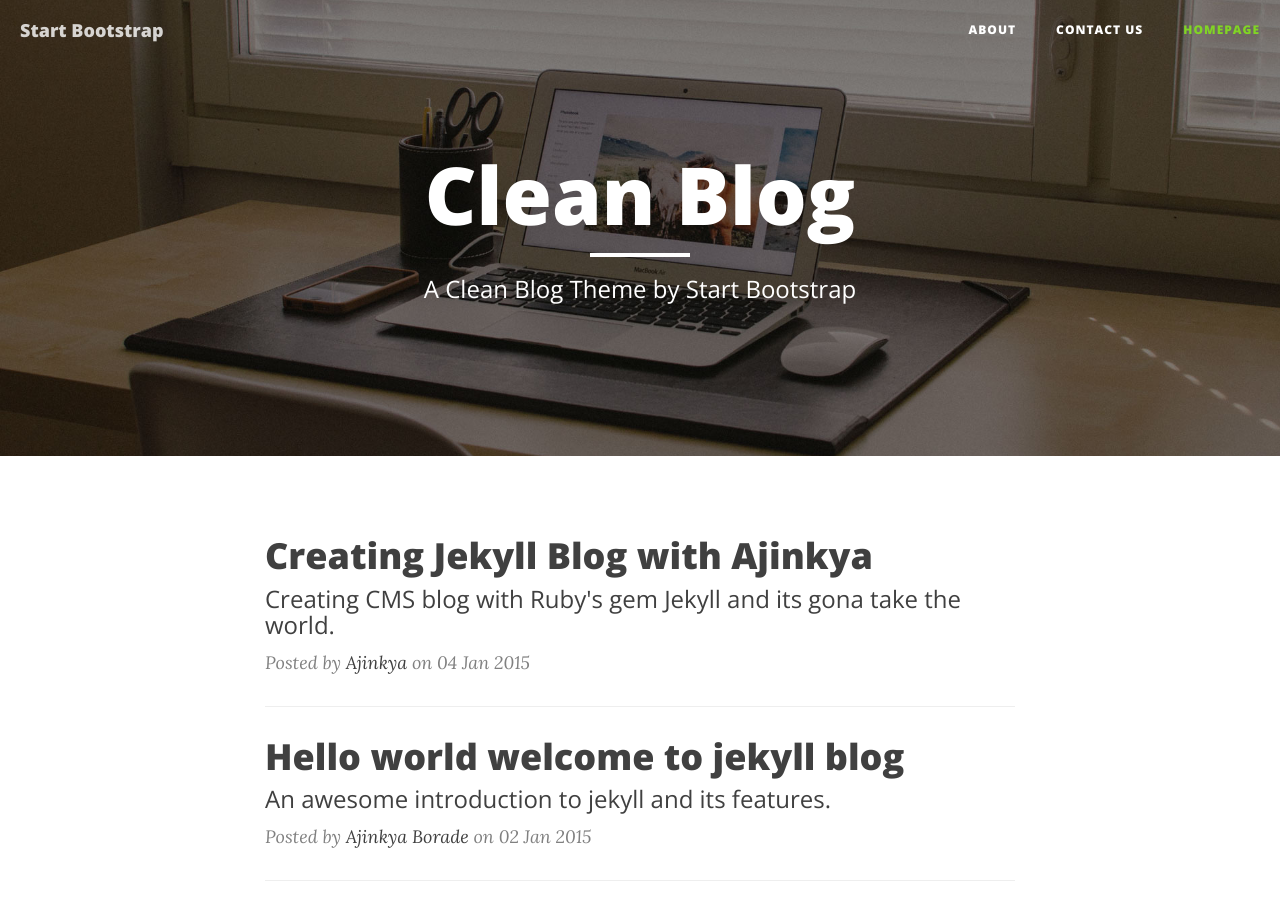
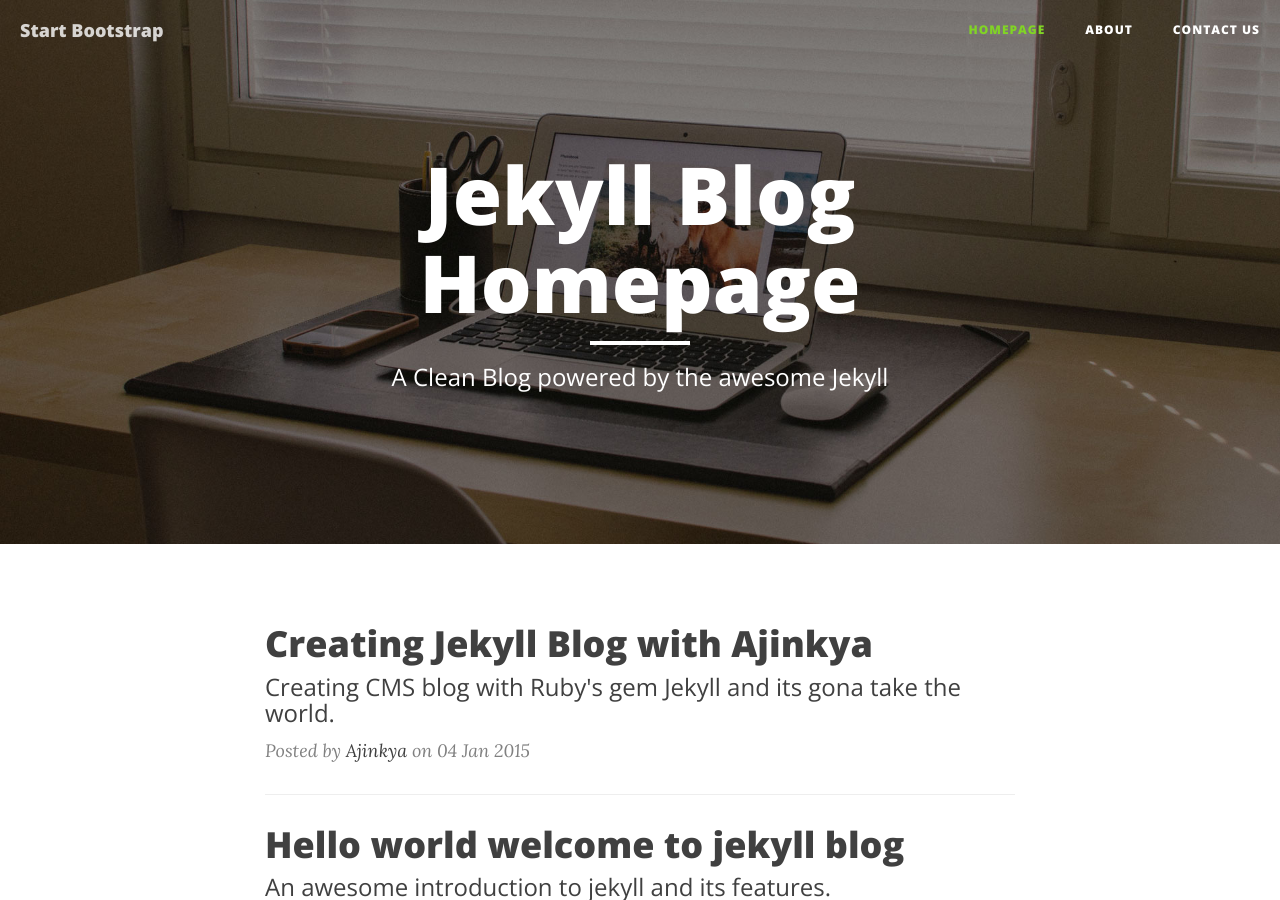
Before and after one commit to steelx/jekyll-blog, a Jekyll site: the page built from index.html, in a window 1280 px wide and 900 px high. Built offline with Jekyll 4.4.1, drawn with Linux system fonts in a browser that asks for light colours; nearby versions of some CDN libraries; Markdown is read by kramdown in place of the engine named in the settings.

Commit message:
dynamic page heading and description, cover-image

```diff
--- a/_includes/header.html
+++ b/_includes/header.html
@@ -9,7 +9,7 @@
     <meta name="description" content="">
     <meta name="author" content="">
 
-    <title>Clean Blog</title>
+    <title>{{page.title}}</title>
 
     <!-- Bootstrap Core CSS -->
     <link href="{{ site.url }}/css/bootstrap.min.css" rel="stylesheet">
@@ -38,14 +38,20 @@
 
     <!-- Page Header -->
     <!-- Set your background image for this header on the line below. -->
-    <header class="intro-header" style="background-image: url('{{ site.url }}/img/home-bg.jpg')">
+    <header class="intro-header" style="background-image: url('{{ site.url }}/img/{{page.coverImg}}')">
         <div class="container">
             <div class="row">
                 <div class="col-lg-8 col-lg-offset-2 col-md-10 col-md-offset-1">
                     <div class="site-heading">
-                        <h1>Clean Blog</h1>
+                        <h1>{{page.title}}</h1>
                         <hr class="small">
-                        <span class="subheading">A Clean Blog Theme by Start Bootstrap</span>
+
+                        {% if page.author %}
+                            <h2 class="subheading">{{page.description}}</h2>
+                            <span class="meta">Posted by <a href="#">{{page.author}}</a> on {{page.date | date_to_string}}</span>
+                        {% else %}
+                            <span class="subheading">{{page.description}}</span>
+                        {% endif %}
                     </div>
                 </div>
             </div>
--- a/_includes/nav.html
+++ b/_includes/nav.html
@@ -14,7 +14,7 @@
         <!-- Collect the nav links, forms, and other content for toggling -->
         <div class="collapse navbar-collapse" id="bs-example-navbar-collapse-1">
             <ul class="nav navbar-nav navbar-right">
-                {% assign pages_list = site.pages %}
+                {% assign pages_list = {site.pages | sort: 'order'} %}
                 {% assign group = 'navigation' %}
                 {% include pages_list %}
             </ul>
--- a/_includes/pages_list
+++ b/_includes/pages_list
@@ -2,11 +2,11 @@
   {% if group == null or group == node.group %}
     {% if page.url == node.url %}
       <li>
-          <a href="{{node.url}}" class="selected">{{node.title}}</a>
+          <a href="{{node.url}}" class="selected">{{node.navigationName}}</a>
       </li>
     {% else %}
       <li>
-          <a href="{{node.url}}">{{node.title}}</a>
+          <a href="{{node.url}}">{{node.navigationName}}</a>
       </li>
     {% endif %}
   {% endif %}
--- a/about.html
+++ b/about.html
@@ -1,7 +1,11 @@
 ---
 layout: default
 title: "About"
+navigationName: "About"
+description: "Get to know more about us."
+coverImg: "about-bg.jpg"
 group: "navigation"
+order: 2
 ---
 
 <!-- Main Content -->
--- a/contact.html
+++ b/contact.html
@@ -1,7 +1,11 @@
 ---
 layout: default
 title: "Contact us"
+navigationName: "Contact us"
+description: "Contact us and we will get back to you soon."
+coverImg: "contact-bg.jpg"
 group: "navigation"
+order: 3
 ---
 
 <!-- Main Content -->
--- a/index.html
+++ b/index.html
@@ -1,7 +1,11 @@
 ---
 layout: default
-title: "Homepage"
+title: "Jekyll Blog Homepage"
+navigationName: "Homepage"
+description: "A Clean Blog powered by the awesome Jekyll"
+coverImg: "home-bg.jpg"
 group: "navigation"
+order: 1
 ---
 
     <!-- Main Content -->
```
